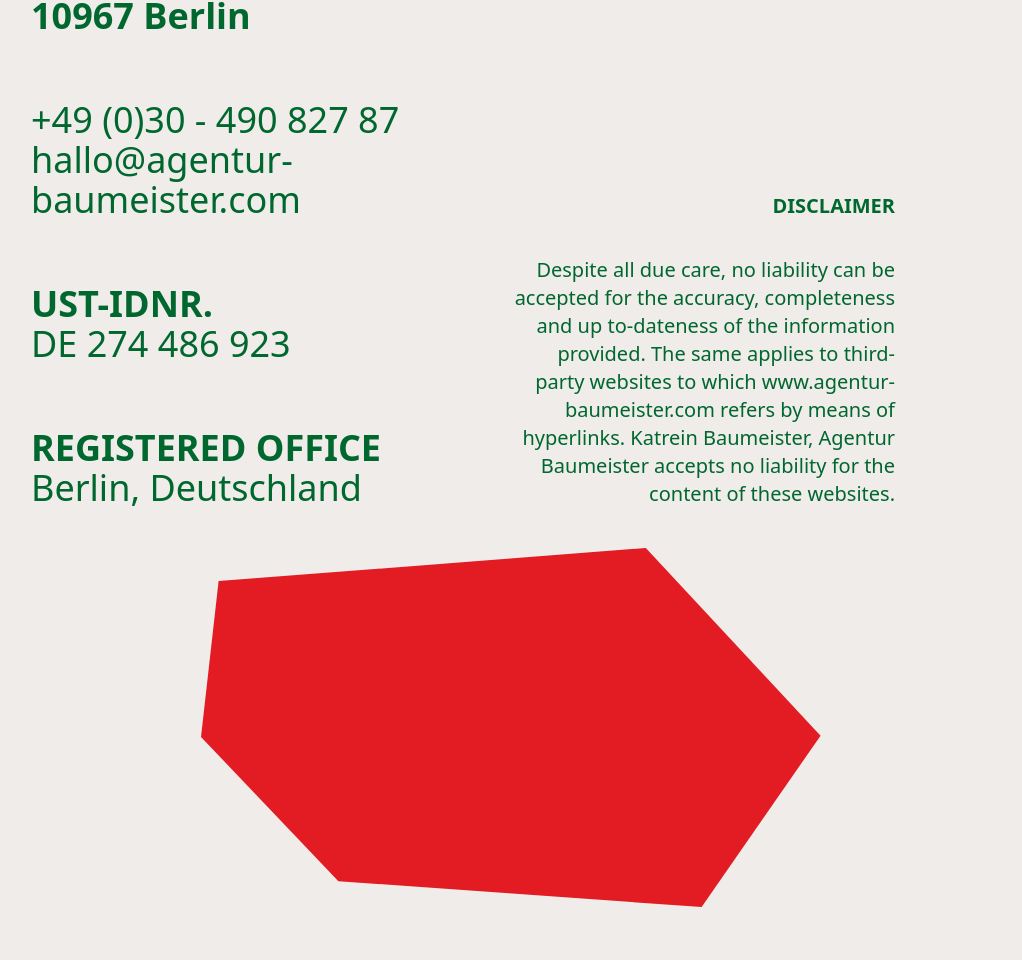
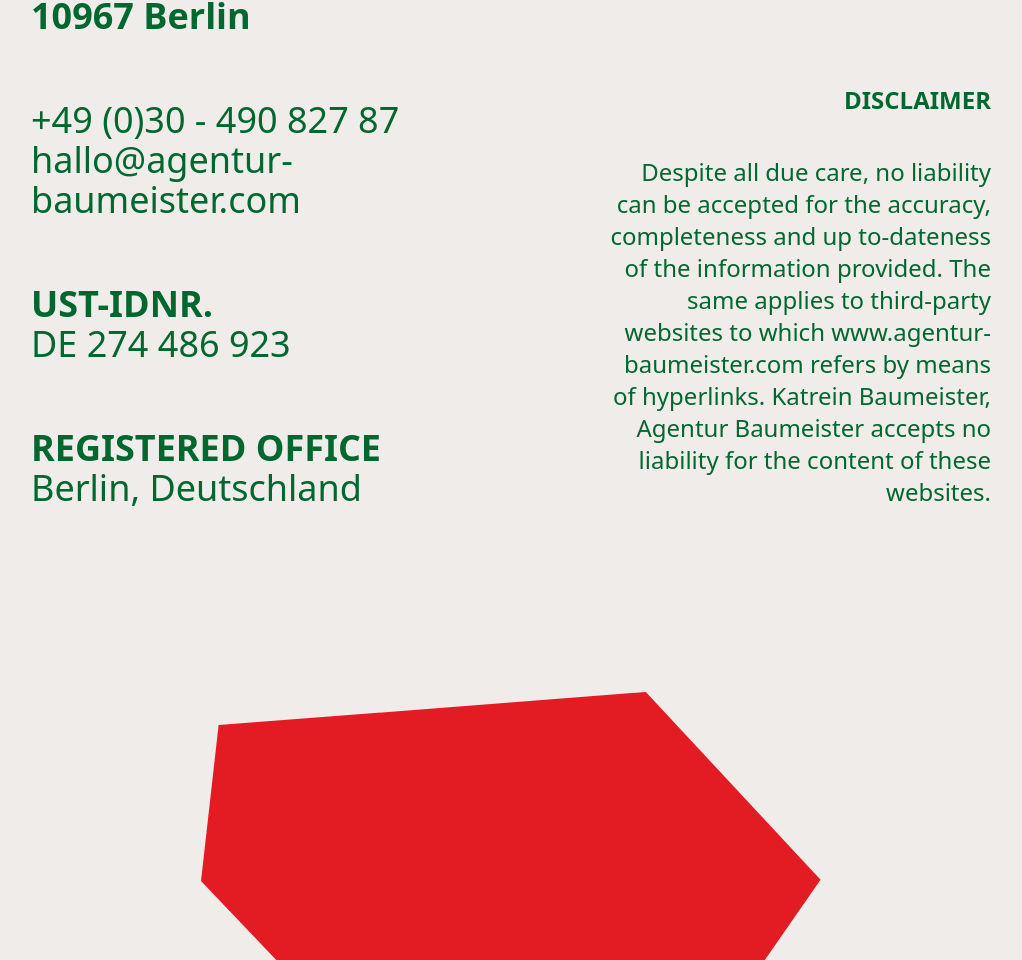
Before and after one commit to Prime-Cave/Group6Baumeister, a website: page imprint.html in a window 1280 px wide. Shown: the part 512-1472 px from the top of the page, without its empty margins (129-1151 px from the left). Drawn offline with nearby package versions, Linux system fonts and the light colour scheme; files that its build step writes are made by us from their sources.

Commit message:
fixing final bugs

```diff
--- a/imprint.html
+++ b/imprint.html
@@ -101,8 +101,8 @@
         </div>
 
         <!--right card-->
-        <div class="flex-1 flex-col  text-left md:text-right place-content-end">
-            <p class="flex flex-col text-right w-96 font-normal text-xl gap-2 pt-16">
+        <div class="flex-1 flex-col flex items-end  text-left md:text-right   place-content-end">
+            <p class="flex flex-col text-right w-96 font-normal text-xl gap-2 pt-16 lg:text-2xl">
                 <span class="font-bold">DISCLAIMER</span></br>
                 Despite all due care, no liability can be accepted for the accuracy, completeness and up to-dateness of the information provided. The same applies to third-party websites to which www.agentur-baumeister.com refers by means of hyperlinks. Katrein Baumeister, Agentur Baumeister accepts no liability for the content of these websites.
             </p>
@@ -110,9 +110,9 @@
 
     </div>
 
-    <footer class="flex flex-col items-center justify-center gap-16 h-auto w-auto pt-10 mx-5 text-primary" id="contact">
+    <footer class="flex flex-col items-center justify-center gap-16 h-auto w-auto py-10 mx-5 text-primary" id="contact">
 
-      <div class="hidden md:flex md:w-1/2 place-content-center">
+      <div class="hidden md:flex md:w-1/2 place-content-center my-36">
         <img src="/images/Vector 7.svg">
       </div>
       <div
```
